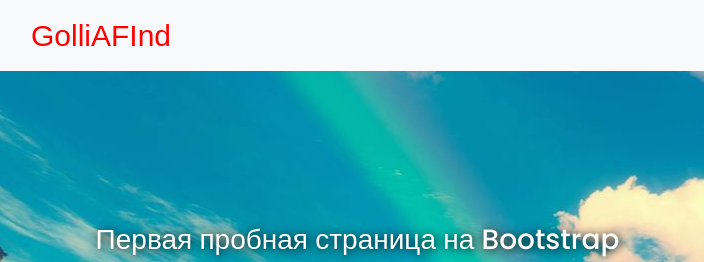
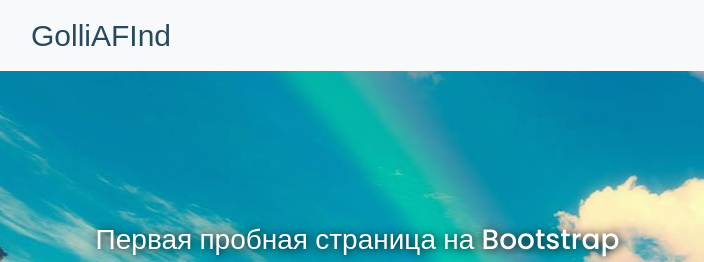
Before and after one commit to Sqayt/JuniorJavaTest, a plain HTML site: page index.html in a window 1280 px wide. Shown: the top 262 px of the page, 0-704 px from the left. Drawn offline with nearby package versions, Linux system fonts and the light colour scheme.

Commit message:
Update index.html

```diff
--- a/index.html
+++ b/index.html
@@ -22,7 +22,7 @@
     <nav class="navbar navbar-expand-md navbar-light bg-light sticky-top">
         <div class="container-fluid">
 
-            <a href="#" class="navbar-brand" style="color: red">GolliAFInd</a>
+            <a href="#" class="navbar-brand" style="color:#26495c">GolliAFInd</a>
             <button class="navbar-toggler" type="button" data-toggle="collapse" data-target="#navbarResponsive">
                 <span class="navbar-toggler-icon"> </span>
             </button>
```
